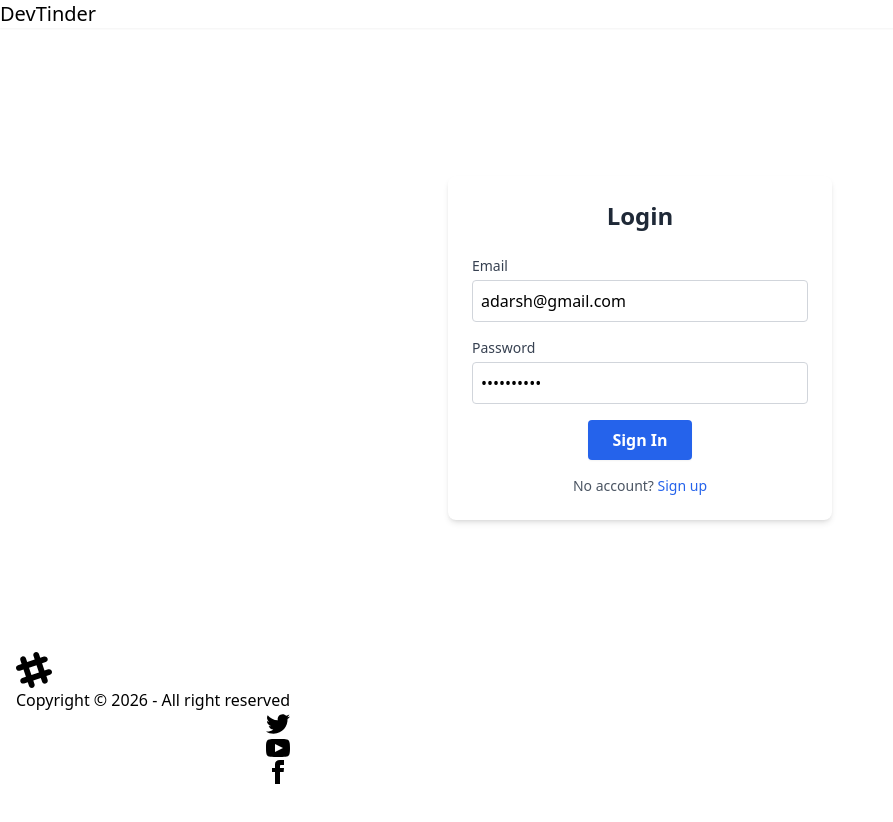
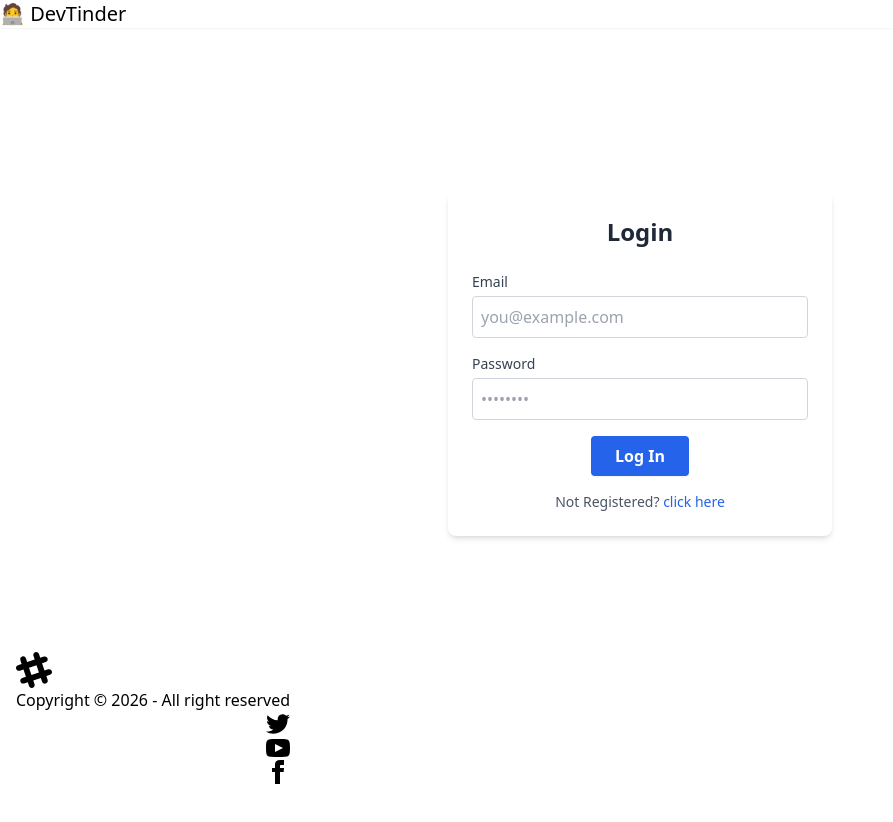
Before and after one commit to adarshadarsh6305-a11y/devtinder-web, a React (Vite) app: page /login in a window 1280 px wide. Shown: the top 822 px of the page, without its empty margins (0-893 px from the left). Built offline with nearby package versions, Linux system fonts and the light colour scheme; no server answers.

Commit message:
added sign up to login page

```diff
--- a/src/components/Login.jsx
+++ b/src/components/Login.jsx
@@ -6,8 +6,12 @@ import {useNavigate} from "react-router-dom";
 import {Base_Url} from "../constants";
 
 const Login = () => {
-  const [emailId,setEmailId]=useState("adarsh@gmail.com");
-  const [password,setPassword]=useState("Adarsh@123");
+  const [emailId,setEmailId]=useState("");
+  const [password,setPassword]=useState("");
+    const [firstName,setFirstName]=useState("");
+  const [lastName,setLastName]=useState("");
+
+  const [isSignUp,setIsSignUp]=useState(false);
   const [error,setError]=useState("");
 
   const dispatch=useDispatch();
@@ -26,12 +30,54 @@ const handleLogin = async ()=>{
   }
 
 }
+
+
+const handleSignUp = async ()=>{
+  try{
+  const res=await axios.post(Base_Url+"/signup",
+    {firstName,lastName,emailId,password},{withCredentials:true});
+    dispatch(addUser(res.data?.data));
+    return navigate("/profile");
+  }
+  catch(err){
+    console.log(err);
+  }
+
+}
   return (
-     <div className="flex items-center justify-center min-h-screen bg-base-100 p-4">
+     <div className="flex items-center justify-center min-h-screen bg-base-100 p-4 my-4">
       <div className="w-full max-w-sm p-6 bg-white rounded-lg shadow-md transform -translate-y-20">
-        <h2 className="text-2xl font-bold text-center text-gray-800 mb-6">Login</h2>
+        <h2 className="text-2xl font-bold text-center text-gray-800 mb-6">{isSignUp?"Sign Up":"Login"}</h2>
 
         <form className="space-y-4">
+
+         {isSignUp&&(
+          <>
+          <div>
+            <label className="block text-sm font-medium text-gray-700">First Name</label>
+            <input
+              type="text"
+              value={firstName}
+              className="w-full mt-1 p-2 border border-gray-300 rounded focus:ring-2 focus:ring-blue-500 outline-none"
+
+              onChange={(e)=>setFirstName(e.target.value)}
+            />
+          </div>
+
+          <div>
+            <label className="block text-sm font-medium text-gray-700">Last Name</label>
+            <input
+              type="text"
+              value={lastName}
+              className="w-full mt-1 p-2 border border-gray-300 rounded focus:ring-2 focus:ring-blue-500 outline-none"
+
+              onChange={(e)=>setLastName(e.target.value)}
+            />
+          </div>
+           </>
+          )}
+
+
           <div>
             <label className="block text-sm font-medium text-gray-700">Email</label>
             <input
@@ -55,17 +101,18 @@ const handleLogin = async ()=>{
           </div>
           <p className="text-red-500">{error}</p>
  <div className="flex justify-center">
-            <button onClick={handleLogin}
+            <button onClick= {isSignUp?handleSignUp:handleLogin}
               type="button"
               className="px-6 py-2 bg-blue-600 hover:bg-blue-700 text-white font-semibold rounded transition shadow-sm"
             >
-              Sign In
+              {isSignUp?"Sign Up":"Log In"}
             </button>
           </div>
+
         </form>
 
         <p className="mt-4 text-sm text-center text-gray-600">
-          No account? <a href="#" className="text-blue-600 hover:underline">Sign up</a>
+         {isSignUp? "already have an account?": "Not Registered?" }<a href="#" className="text-blue-600 hover:underline" onClick={()=>setIsSignUp(!isSignUp)}> click here</a>
         </p>
       </div>
     </div>
--- a/src/components/Navbar.jsx
+++ b/src/components/Navbar.jsx
@@ -38,7 +38,7 @@ const Navbar = () => {
 
       <div className="flex-1">
         <Link to="/" className="btn btn-ghost text-xl">
-          DevTinder
+           🧑‍💻 DevTinder
         </Link>
       </div>
 
```
